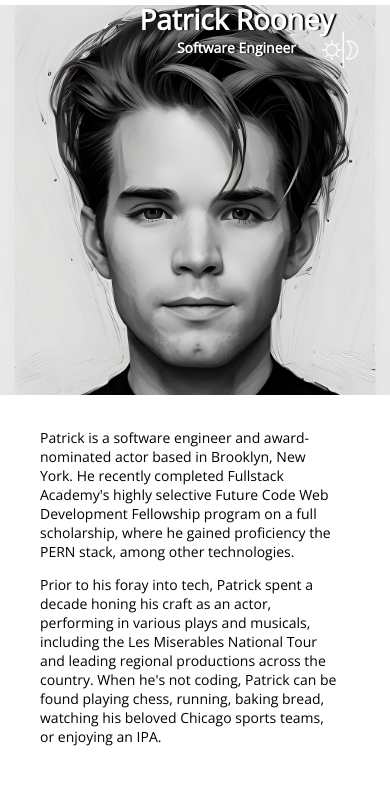
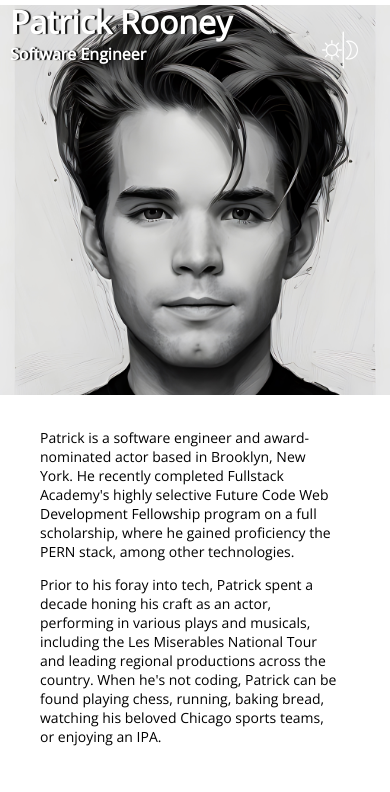
Before and after one commit to patrickrooney09/port, a plain HTML site: page index.html in a window 390 px wide. Shown: the top 792 px of the page. Drawn offline with nearby package versions, Linux system fonts and the light colour scheme.

Commit message:
changed around title

```diff
--- a/styles.css
+++ b/styles.css
@@ -379,13 +379,13 @@ input {
     display: none;
   }
 
-  #title {
+  /* #title {
     position: relative;
     top: 0;
 
     width: 200px;
     font-size: 14px;
-  }
+  } */
 
   .website {
     width: 100%;
@@ -427,6 +427,10 @@ input {
     background-size: contain;
     background-position: center;
     min-height: 400px;
+    display: flex;
+    flex-direction: column;
+    justify-content: center;
+    align-items: center;
   }
   .project-section {
     display: flex;
@@ -479,4 +483,18 @@ input {
   textarea {
     width: 300px;
   }
+  #title {
+    display: flex;
+    flex-direction: column;
+    position: none;
+    align-items: flex-start;
+
+    font-size: 16px;
+    flex-shrink: 0;
+    width: 300px;
+    top: 0%;
+    left: 10px;
+  }
+  .opening-page {
+  }
 }
```
